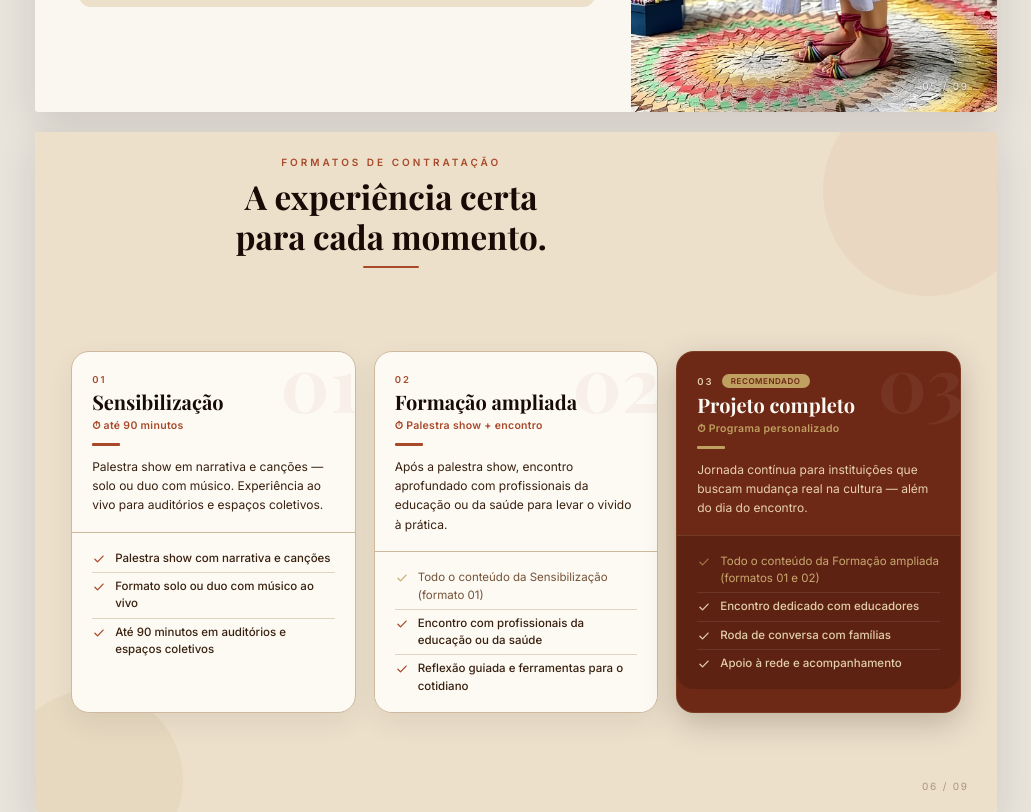
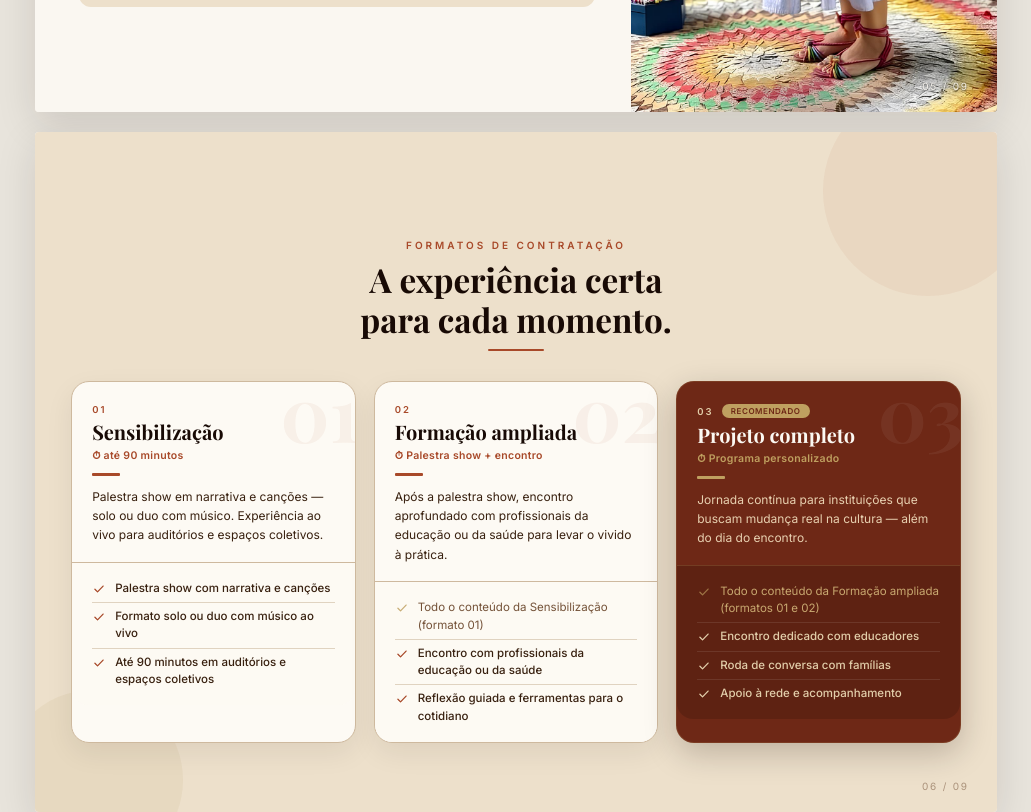
Before and after one commit to cttbiel/alem-das-aparencias, a React (Vite) app: page / in a window 1280 px wide. Shown: the part 3420-4232 px from the top of the page, without its empty margins (124-1155 px from the left). Built offline with nearby package versions, Linux system fonts and the light colour scheme; a web font is replaced by a local one.

Commit message:
Removendo linha branca do final de cada página e centralizando titulo
A página 6 estava com o título muito alto, havia uma linha branca ao fim de toda página e algumas imagens perdiam qualidade ao baixar o PDF. Tudo resolvido.

```diff
--- a/src/media_kit_alessandra.tsx
+++ b/src/media_kit_alessandra.tsx
@@ -835,7 +835,7 @@ const S6 = () => (
       flexDirection: "column",
       alignItems: "center",
       justifyContent: "center",
-      padding: "24px 36px 34px",
+      padding: "38px 36px 34px",
       boxSizing: "border-box",
       position: "relative",
       overflow: "hidden",
@@ -871,13 +871,13 @@ const S6 = () => (
       style={{
         width: "100%",
         maxWidth: 1040,
-        height: "100%",
         display: "grid",
-        gridTemplateRows: "auto 1fr",
-        alignItems: "center",
-        gap: 18,
+        gridTemplateRows: "auto auto",
+        alignItems: "start",
+        gap: 28,
         position: "relative",
         zIndex: 1,
+        marginTop: 34,
       }}
     >
       <div
@@ -888,6 +888,7 @@ const S6 = () => (
           gap: 9,
           alignItems: "center",
           maxWidth: 640,
+          margin: "0 auto",
         }}
       >
         <Lbl ch="Formatos de contratação" />
@@ -914,6 +915,7 @@ const S6 = () => (
           display: "flex",
           alignItems: "center",
           justifyContent: "center",
+          marginTop: 2,
         }}
       >
         <div
@@ -1526,6 +1528,8 @@ const PrintCSS = () => {
         .slide-wrap {
           page-break-after: always;
           break-after: page;
+          page-break-inside: avoid;
+          break-inside: avoid;
           margin: 0 !important;
           padding: 0 !important;
           display: block !important;
@@ -1547,8 +1551,10 @@ const PrintCSS = () => {
           border-radius: 0 !important;
           border: none !important;
           outline: none !important;
+          page-break-inside: avoid;
+          break-inside: avoid;
+          position: relative;
           vertical-align: top;
-          transform: translateZ(0);
           -webkit-print-color-adjust: exact;
           print-color-adjust: exact;
         }
@@ -1560,16 +1566,26 @@ const PrintCSS = () => {
         .slide-frame section {
           overflow: hidden !important;
           width: ${A4L_W} !important;
-          height: ${A4L_H} !important;
-          min-height: ${A4L_H} !important;
-          max-height: ${A4L_H} !important;
+          height: calc(${A4L_H} + 0.8mm) !important;
+          min-height: calc(${A4L_H} + 0.8mm) !important;
+          max-height: calc(${A4L_H} + 0.8mm) !important;
           box-sizing: border-box !important;
-          margin: 0 !important;
+          margin: 0 0 -0.8mm 0 !important;
+          padding: 0 !important;
+          outline: 1px solid transparent !important;
           -webkit-print-color-adjust: exact;
           print-color-adjust: exact;
         }
-        img {
+        img,
+        picture,
+        canvas {
           max-width: 100%;
+          -webkit-print-color-adjust: exact;
+          print-color-adjust: exact;
+          image-rendering: -webkit-optimize-contrast;
+          image-rendering: high-quality;
+          filter: none !important;
+          backface-visibility: hidden;
         }
         .mk-inst-logo {
           filter: none !important;
```
Also changed, not shown: 1 other file (tests, documents, lock files or other folders).
